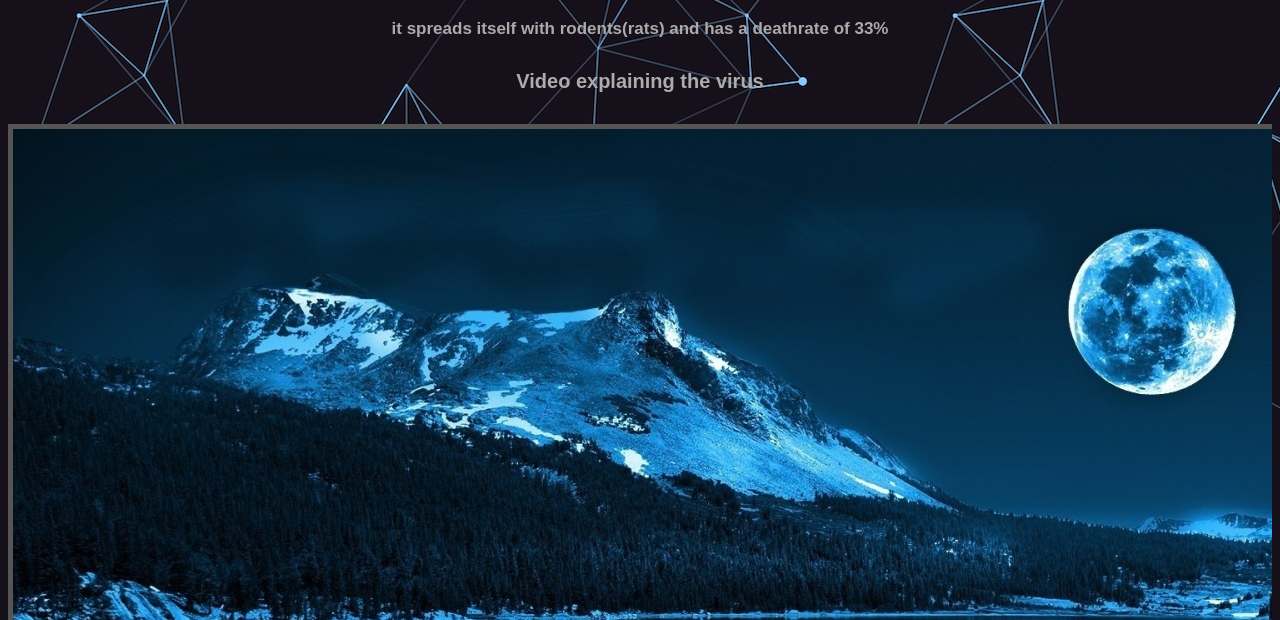
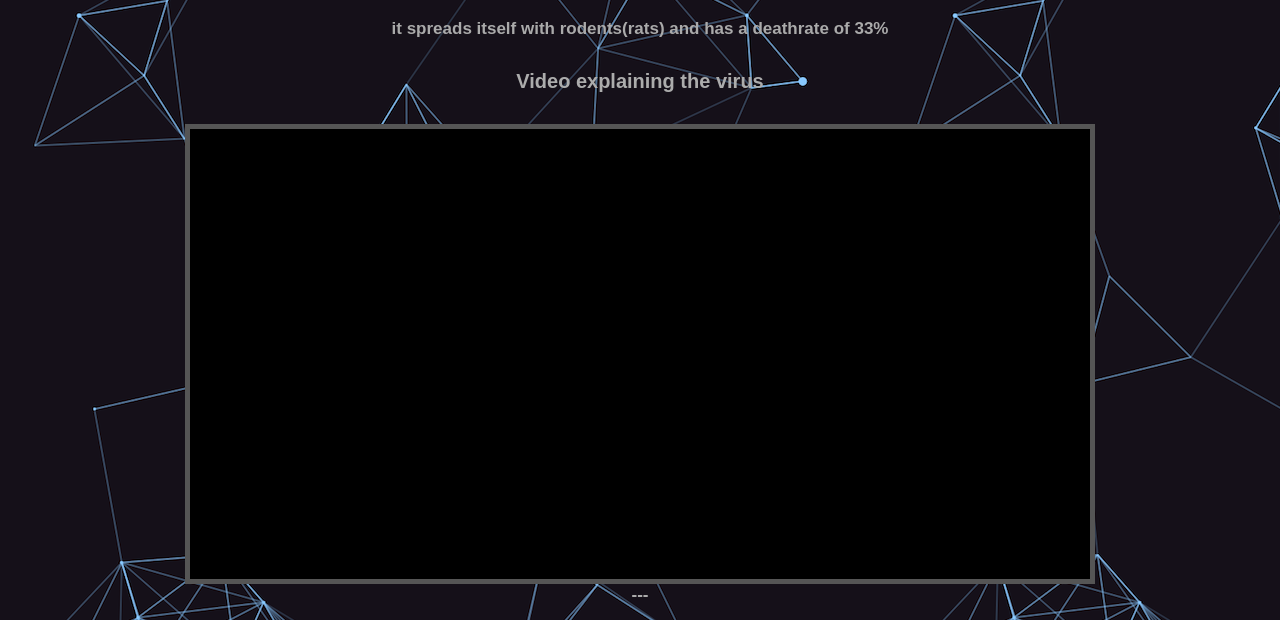
Before and after one commit to AMVkage/HantaVirus.github.io, a plain HTML site: page index.html in a window 1280 px wide. Shown: the part 332-952 px from the top of the page. Drawn offline with Linux system fonts and the light colour scheme.

Commit message:
initial commit

```diff
--- a/index.html
+++ b/index.html
@@ -271,7 +271,7 @@
     <h3><span style="font-size:17px;">the hantavirus is a deadly decease that spreads itself through America and Europe.</span></h3>
     <h3><span style="font-size:17px;">it spreads itself with rodents(rats) and has a deathrate of 33%</span></h3>
     <h4><span style="font-size:20px;">Video explaining the virus</span></h4>
-    <img src="hd-wallpapers-2.jpg">
+    <img src="black.jpg"  alt="Image" height="450" width="900">
     <h3><span style="font-size:17px;">---</span></h3>
     <h3><span style="font-size:17px;">The Hantaviruses are a family of viruses that spreads through rodents and has a 33% death rate. Americas are known as “New World” hantaviruses and may cause hantavirus pulmonary syndrome(HPS). Other hantaviruses, known as “Old World” hantavirus, are found mostly in Europe and Asia and may cause hemorrhagic fever with renal syndrome(HFRS). The hantaviruses can spread through the urine, feces, and saliva of rodents. The most important hantavirus in the US that can cause HPS is the Sin Nombre virus, spread by the deer mouse.
 </span></h3>
```
Also changed, not shown: black.jpg (added).
